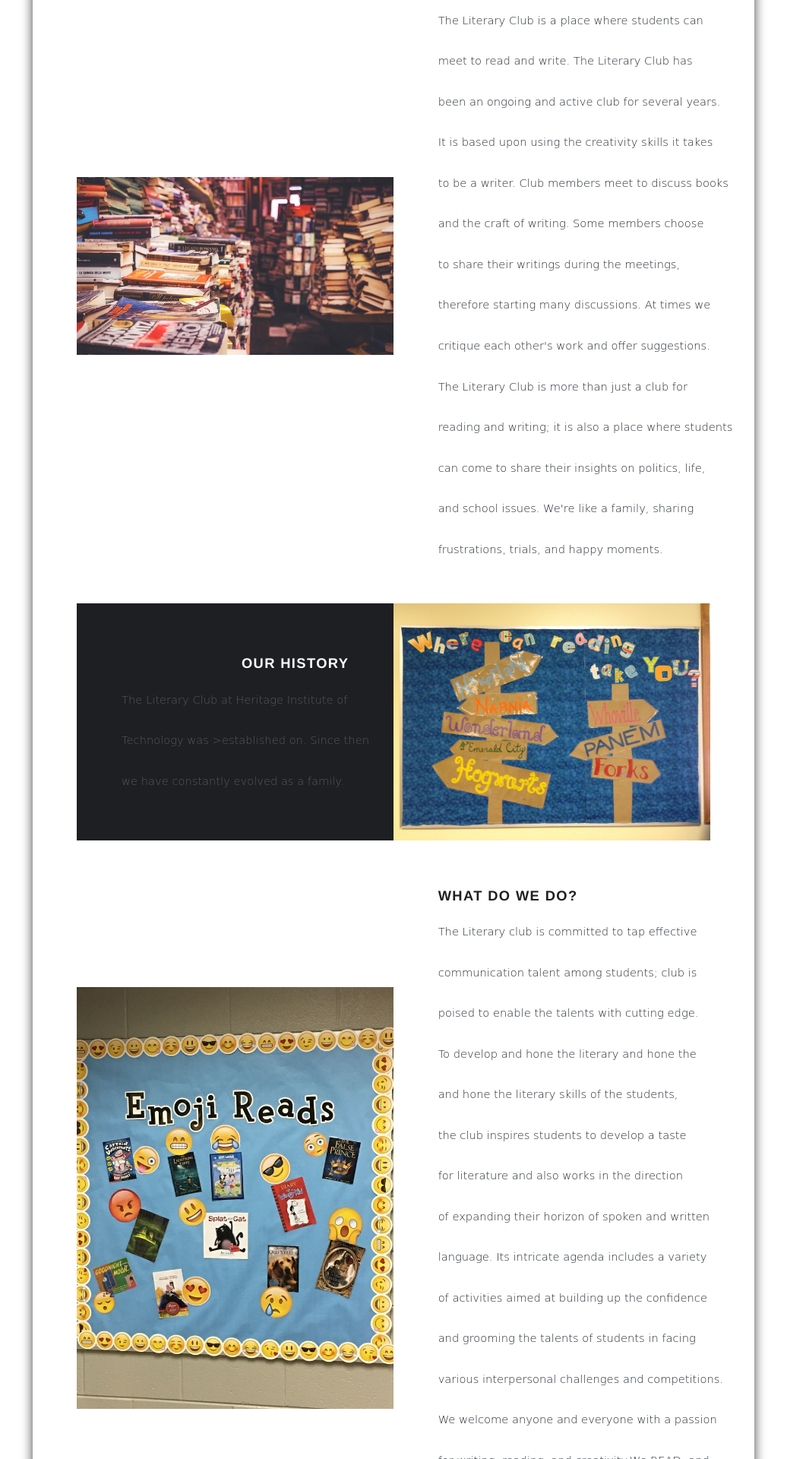
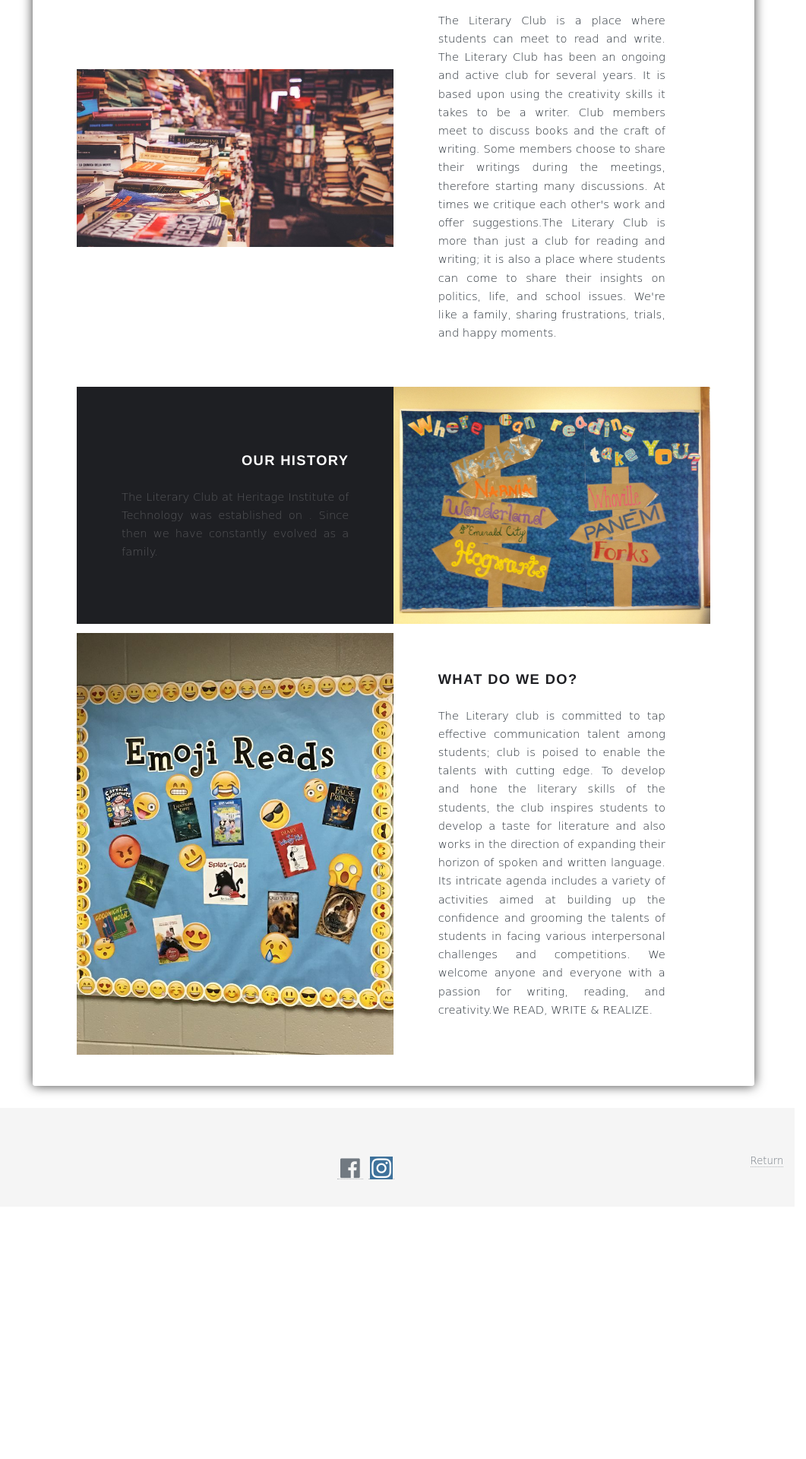
Before and after one commit to AmitHazra123/literary-club-frontend, a React (Create React App) app: page /about in a window 1280 px wide. Shown: the part 1280-3200 px from the top of the page at 76% size, without its empty margins (122-1183 px from the left). After the commit the page ends 2868 px from the top, so only its background shows below. Built offline with nearby package versions, Linux system fonts and the light colour scheme.

Commit message:
fixed design issues

```diff
--- a/src/components/AboutPage.js
+++ b/src/components/AboutPage.js
@@ -53,124 +53,8 @@ export default class AboutPage extends Component {
                 </div>
                 <div className="inner">
                   <h3>Who Are We?</h3>
-                  <div>
-                    <p
-                      style={{
-                        whiteSpace: "nowrap",
-                        width: "fit-content"
-                      }}
-                    >
-                      The Literary Club is a place where students can
-                    </p>
-                    <p
-                      style={{
-                        whiteSpace: "nowrap",
-                        width: "fit-content"
-                      }}
-                    >
-                      meet to read and write. The Literary Club has
-                    </p>
-                    <p
-                      style={{
-                        whiteSpace: "nowrap",
-                        width: "fit-content"
-                      }}
-                    >
-                      been an ongoing and active club for several years.
-                    </p>
-                    <p
-                      style={{
-                        whiteSpace: "nowrap",
-                        width: "fit-content"
-                      }}
-                    >
-                      It is based upon using the creativity skills it takes
-                    </p>
-                    <p
-                      style={{
-                        whiteSpace: "nowrap",
-                        width: "fit-content"
-                      }}
-                    >
-                      to be a writer. Club members meet to discuss books
-                    </p>
-                    <p
-                      style={{
-                        whiteSpace: "nowrap",
-                        width: "fit-content"
-                      }}
-                    >
-                      and the craft of writing. Some members choose
-                    </p>
-                    <p
-                      style={{
-                        whiteSpace: "nowrap",
-                        width: "fit-content"
-                      }}
-                    >
-                      to share their writings during the meetings,{" "}
-                    </p>
-                    <p
-                      style={{
-                        whiteSpace: "nowrap",
-                        width: "fit-content"
-                      }}
-                    >
-                      {" "}
-                      therefore starting many discussions. At times we
-                    </p>
-                    <p
-                      style={{
-                        whiteSpace: "nowrap",
-                        width: "fit-content"
-                      }}
-                    >
-                      critique each other's work and offer suggestions.
-                    </p>
-                    <p
-                      style={{
-                        whiteSpace: "nowrap",
-                        width: "fit-content"
-                      }}
-                    >
-                      {" "}
-                      The Literary Club is more than just a club for
-                    </p>
-                    <p
-                      style={{
-                        whiteSpace: "nowrap",
-                        width: "fit-content"
-                      }}
-                    >
-                      reading and writing; it is also a place where students
-                    </p>
-                    <p
-                      style={{
-                        whiteSpace: "nowrap",
-                        width: "fit-content"
-                      }}
-                    >
-                      can come to share their insights on politics, life,
-                    </p>
-                    <p
-                      style={{
-                        whiteSpace: "nowrap",
-                        width: "fit-content"
-                      }}
-                    >
-                      {" "}
-                      and school issues. We're like a family, sharing
-                    </p>
-                    <p
-                      style={{
-                        whiteSpace: "nowrap",
-                        width: "fit-content"
-                      }}
-                    >
-                      {" "}
-                      frustrations, trials, and happy moments.
-                    </p>
-                  </div>
+                  <p>The Literary Club is a place where students can meet to read and write. The Literary Club has been an ongoing and active club for several years.
+									It is based upon using the creativity skills it takes to be a writer. Club members meet to discuss books and the craft of writing. Some members choose to share their writings during the meetings, therefore starting many discussions. At times we critique each other's work and offer suggestions.The Literary Club is more than just a club for reading and writing; it is also a place where students can come to share their insights on politics, life, and school issues. We're like a family, sharing frustrations, trials, and happy moments.</p>
                 </div>
               </div>
               <div className="spotlight alt">
@@ -178,33 +62,8 @@ export default class AboutPage extends Component {
                   <img src={require("../img/pic07.jpg")} alt="" />
                 </div>
                 <div className="inner">
-                  <h3>Our History</h3>
-                  <p
-                    style={{
-                      whiteSpace: "nowrap",
-                      width: "fit-content"
-                    }}
-                  >
-                    {" "}
-                    The Literary Club at Heritage Institute of
-                  </p>
-                  <p
-                    style={{
-                      whiteSpace: "nowrap",
-                      width: "fit-content"
-                    }}
-                  >
-                    Technology was >established on. Since then
-                  </p>
-                  <p
-                    style={{
-                      whiteSpace: "nowrap",
-                      width: "fit-content"
-                    }}
-                  >
-                    {" "}
-                    we have constantly evolved as a family.
-                  </p>
+                <h3>Our History</h3>
+								<p>The Literary Club at Heritage Institute of Technology was established on . Since then we have constantly evolved as a family.</p>
                 </div>
               </div>
               <div className="spotlight">
@@ -212,141 +71,9 @@ export default class AboutPage extends Component {
                   <img src={require("../img/pic08.jpg")} alt="" />
                 </div>
                 <div className="inner">
-                  <h3>What Do We Do?</h3>
-                  <p
-                    style={{
-                      whiteSpace: "nowrap",
-                      width: "fit-content"
-                    }}
-                  >
-                    The Literary club is committed to tap effective
-                  </p>
-                  <p
-                    style={{
-                      whiteSpace: "nowrap",
-                      width: "fit-content"
-                    }}
-                  >
-                    {" "}
-                    communication talent among students; club is
-                  </p>
-                  <p
-                    style={{
-                      whiteSpace: "nowrap",
-                      width: "fit-content"
-                    }}
-                  >
-                    {" "}
-                    poised to enable the talents with cutting edge.
-                  </p>
-                  <p
-                    style={{
-                      whiteSpace: "nowrap",
-                      width: "fit-content"
-                    }}
-                  >
-                    {" "}
-                    To develop and hone the literary and hone the
-                  </p>
-                  <p
-                    style={{
-                      whiteSpace: "nowrap",
-                      width: "fit-content"
-                    }}
-                  >
-                    {" "}
-                    and hone the literary skills of the students,
-                  </p>
-                  <p
-                    style={{
-                      whiteSpace: "nowrap",
-                      width: "fit-content"
-                    }}
-                  >
-                    {" "}
-                    the club inspires students to develop a taste
-                  </p>
-                  <p
-                    style={{
-                      whiteSpace: "nowrap",
-                      width: "fit-content"
-                    }}
-                  >
-                    {" "}
-                    for literature and also works in the direction
-                  </p>
-                  <p
-                    style={{
-                      whiteSpace: "nowrap",
-                      width: "fit-content"
-                    }}
-                  >
-                    {" "}
-                    of expanding their horizon of spoken and written
-                  </p>
-                  <p
-                    style={{
-                      whiteSpace: "nowrap",
-                      width: "fit-content"
-                    }}
-                  >
-                    {" "}
-                    language. Its intricate agenda includes a variety
-                  </p>
-                  <p
-                    style={{
-                      whiteSpace: "nowrap",
-                      width: "fit-content"
-                    }}
-                  >
-                    {" "}
-                    of activities aimed at building up the confidence
-                  </p>
-                  <p
-                    style={{
-                      whiteSpace: "nowrap",
-                      width: "fit-content"
-                    }}
-                  >
-                    {" "}
-                    and grooming the talents of students in facing
-                  </p>
-                  <p
-                    style={{
-                      whiteSpace: "nowrap",
-                      width: "fit-content"
-                    }}
-                  >
-                    {" "}
-                    various interpersonal challenges and competitions.
-                  </p>
-                  <p
-                    style={{
-                      whiteSpace: "nowrap",
-                      width: "fit-content"
-                    }}
-                  >
-                    {" "}
-                    We welcome anyone and everyone with a passion
-                  </p>{" "}
-                  <p
-                    style={{
-                      whiteSpace: "nowrap",
-                      width: "fit-content"
-                    }}
-                  >
-                    {" "}
-                    for writing, reading, and creativity.We READ, and
-                  </p>
-                  <p
-                    style={{
-                      whiteSpace: "nowrap",
-                      width: "fit-content"
-                    }}
-                  >
-                    {" "}
-                    creativity.We READ, WRITE & REALIZE.
-                  </p>
+                <h3>What Do We Do?</h3>
+								<p>The Literary club is committed to tap effective communication talent among students; club is poised to enable the talents with cutting edge. To develop and hone the literary skills of the students, the club inspires students to develop a taste for literature and also works in the direction of expanding their horizon of spoken and written language. Its intricate agenda includes a variety of activities aimed at building up the confidence and grooming the talents of students in facing various interpersonal challenges and competitions.
+								We welcome anyone and everyone with a passion for writing, reading, and creativity.We READ, WRITE & REALIZE.</p>
                 </div>
               </div>
             </section>
```
Also changed, not shown: src/components/TeamProfile.js (+44 -42 lines).
